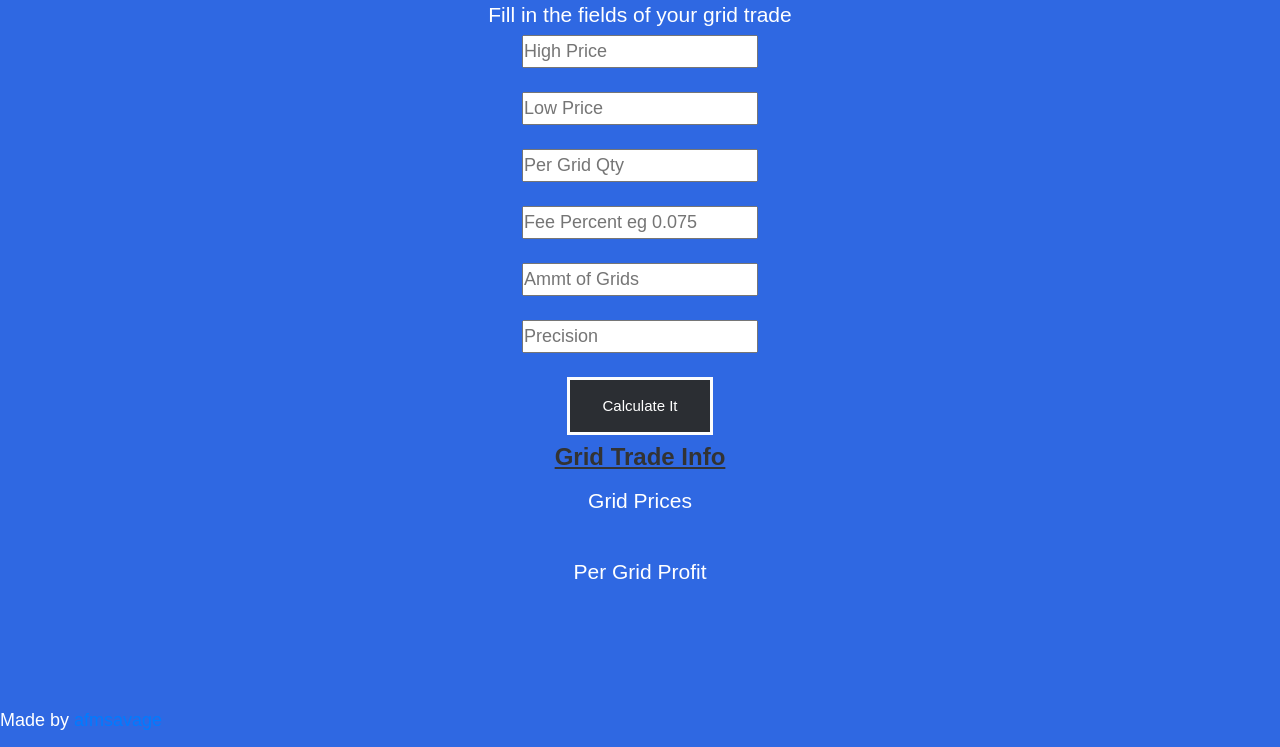
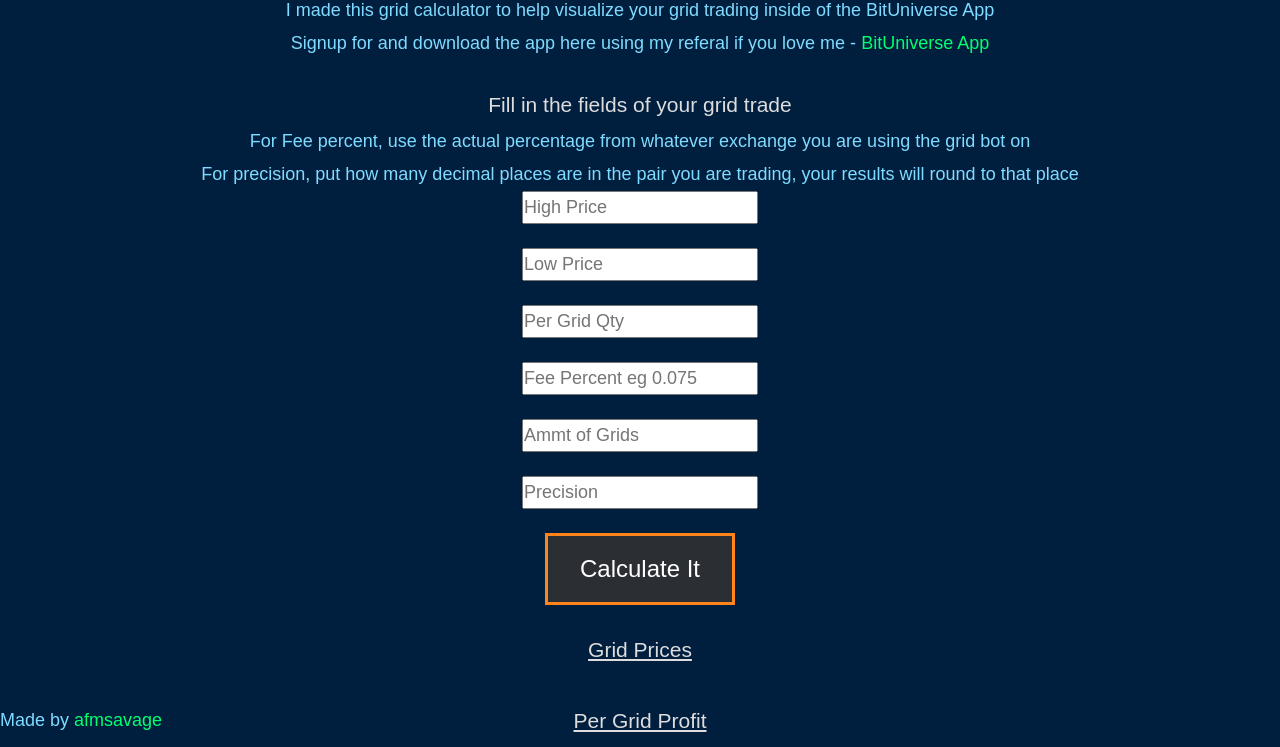
Before and after one commit to afmsavage/gridcalc, a plain HTML site: page index.html in a window 1280 px wide. Shown: the part 63-810 px from the top of the page. Drawn offline with nearby package versions, Linux system fonts and the light colour scheme.

Commit message:
updated stylings and directions, and readme

```diff
--- a/index.html
+++ b/index.html
@@ -18,7 +18,13 @@
       <h1 id="title">Grid Trade Calculator</h1>
 
 
+
+       <p>I made this grid calculator to help visualize your grid trading inside of the BitUniverse App</p>
+       <p>Signup for and download the app here using my referal if you love me - <a href="https://rewards.bituniverse.org/get_grid_diamond_en.html?invite_code=zt9whInd&from=account">BitUniverse App</a></p>
+       <br>
        <h3>Fill in the fields of your grid trade</h3>
+       <p>For Fee percent, use the actual percentage from whatever exchange you are using the grid bot on</p>
+       <p>For precision, put how many decimal places are in the pair you are trading, your results will round to that place</p>
         <input type="number" id="domHighPrice" value="" placeholder="High Price"> <br><br>
         <input type="number" id="domLowPrice" value="" placeholder="Low Price"> <br><br>
         <input type="number" id="domQtyPerGrid" value="" placeholder="Per Grid Qty"> <br><br>
@@ -32,13 +38,13 @@
   <div class="container-fluid"></div>
   <div class="col">
       <div class="text-center div-center">
-    <h2><u><b>Grid Trade Info</b></u></h2>
-    <h3>Grid Prices</h3>
+    <br>
+        <h3><u>Grid Prices</u></h3>
     <div class="col-sm-8">
     <p id="gridValues"></p>
   </div>
     <br>
-    <h3>Per Grid Profit</h3>
+    <h3><u>Per Grid Profit</u></h3>
     <p id="oneGridsProfit"></p>
   </div>
     <!-- Optional JavaScript -->
--- a/style.css
+++ b/style.css
@@ -1,5 +1,5 @@
 body {
-    background-color: #2f68e2;
+    background-color:#001f3f;
   }
   input {
     font-family: Arial;
@@ -7,9 +7,12 @@ body {
     padding: 1px 0;
     font-size: 18px;
   }
+  a {
+    color: #01FF70;
+  }
   h1 {
     font-family: Arial;
-    color: #ffffff;
+    color: #FF851B;
     align-content: center;
     margin: auto;
     padding: 8px 0;
@@ -17,7 +20,7 @@ body {
   }
   h2 {
     font-family: Arial;
-    color: #333333;
+    color: #DDDDDD;
     align-content: center;
     margin: auto;
     padding: 8px 0;
@@ -25,14 +28,22 @@ body {
   }
   h3 {
     font-family: Arial;
-    color: #ffffff;
+    color: #DDDDDD;
     align-content: center;
     margin: auto;
     padding: 8px 0;
     font-size: 21px;
   }
   p {
-    color: #ffffff;
+    color: #7FDBFF;
+    font-size: 18px;
+    font-family: Arial;
+    align-content: center;
+    margin: auto;
+    padding: 3px 0;
+  }
+  #oneGridsProfit {
+    color: #2ECC40;
     font-size: 18px;
     font-family: Arial;
     align-content: center;
@@ -41,14 +52,14 @@ body {
   }
   button {
     font-family: Arial;
-    background-color: #2b2e33; /* Green */
-    border: 3px solid #fbfcfd;
+    background-color: #2b2e33;
+    border: 3px solid #FF851B;
     color: white;
     padding: 15px 32px;
     text-align: center;
     text-decoration: none;
     display: inline-block;
-    font-size: 15px;
+    font-size: 24px;
     align-content: center;
     margin: auto;
     padding: 10px 2;
```
Also changed, not shown: readme.md.
